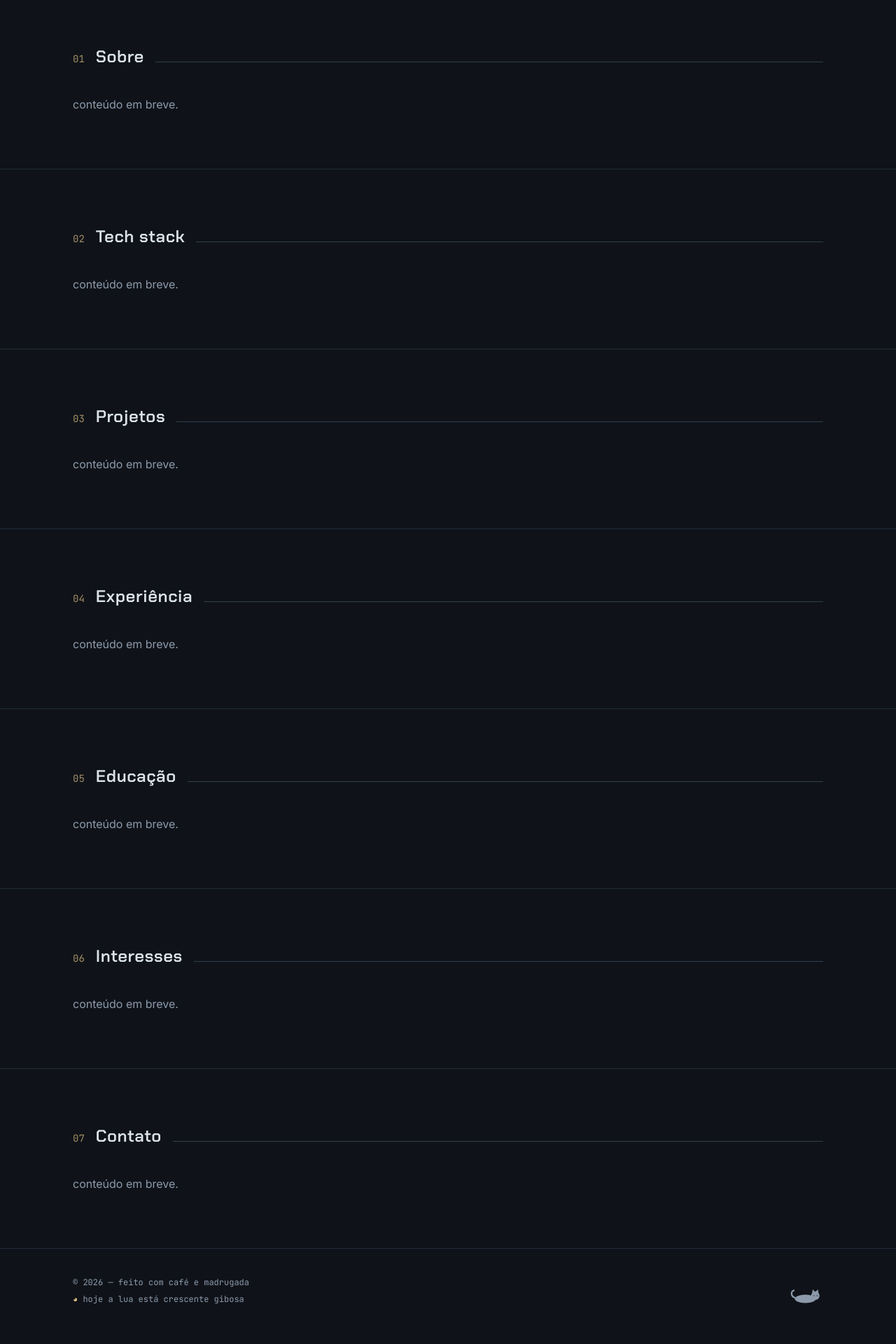
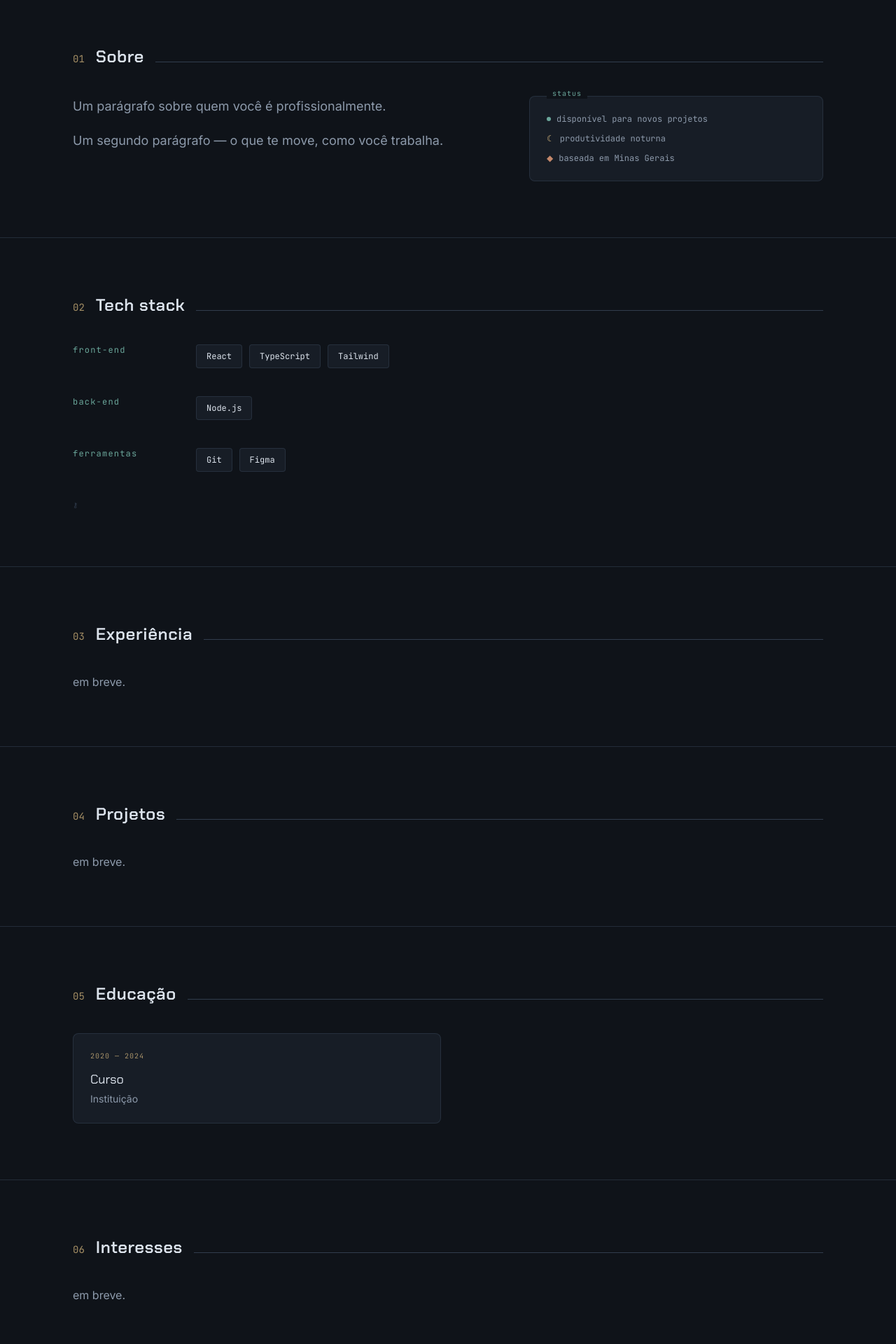
Before and after one commit to gabi-gms/myportfolio, a React app: page / in a window 1280 px wide. Shown: the part 640-2560 px from the top of the page at 70% size. Built offline with nearby package versions, Linux system fonts and the light colour scheme; the HTML template or start-up script is replaced by a standard one.

Commit message:
feat(sections): add about, tech stack and education sections

```diff
--- a/src/App.tsx
+++ b/src/App.tsx
@@ -3,8 +3,11 @@ import Navbar from './components/Navbar';
 import Header from './components/Header';
 import Footer from './components/Footer';
 import Section from './components/Section';
-import { navItems } from './data/navigation';
 import { printConsoleEgg } from './utils/consoleEgg';
+
+import About from './sections/About';
+import TechStack from './sections/TechStack';
+import Education from './sections/Education';
 
 export default function App() {
   useEffect(() => {
@@ -18,16 +21,33 @@ export default function App() {
       <main id="top">
         <Header />
 
-        {navItems.map((item, i) => (
-          <Section
-            key={item.id}
-            id={item.id}
-            index={String(i + 1).padStart(2, '0')}
-            title={item.label}
-          >
-            <p className="text-moon-muted">conteúdo em breve.</p>
-          </Section>
-        ))}
+        <Section id="about" index="01" title="Sobre">
+          <About />
+        </Section>
+
+        <Section id="tech" index="02" title="Tech stack">
+          <TechStack />
+        </Section>
+
+        <Section id="experience" index="03" title="Experiência">
+          <p className="text-moon-muted">em breve.</p>
+        </Section>
+
+        <Section id="projects" index="04" title="Projetos">
+          <p className="text-moon-muted">em breve.</p>
+        </Section>
+
+        <Section id="education" index="05" title="Educação">
+          <Education />
+        </Section>
+
+        <Section id="interests" index="06" title="Interesses">
+          <p className="text-moon-muted">em breve.</p>
+        </Section>
+
+        <Section id="contact" index="07" title="Contato">
+          <p className="text-moon-muted">em breve.</p>
+        </Section>
       </main>
 
       <Footer />
--- a/src/sections/About.tsx
+++ b/src/sections/About.tsx
@@ -0,0 +1,35 @@
+import { about } from '../data/content';
+
+export default function About() {
+  return (
+    <div className="grid gap-10 lg:grid-cols-[1.4fr_1fr] lg:gap-16">
+      <div className="space-y-5 text-lg leading-relaxed text-moon-muted">
+        <p>{about.intro}</p>
+        <p>{about.detail}</p>
+      </div>
+
+      <aside className="relative rounded-lg border border-edge/60 bg-surface p-6">
+        <span
+          className="absolute -top-3 left-6 bg-bg px-2 font-mono text-[10px] tracking-widest text-crt"
+          aria-hidden="true"
+        >
+          status
+        </span>
+        <ul className="space-y-3 font-mono text-xs text-moon-muted">
+          <li className="flex items-center gap-2">
+            <span className="h-1.5 w-1.5 rounded-full bg-crt" aria-hidden="true" />
+            disponível para novos projetos
+          </li>
+          <li className="flex items-center gap-2">
+            <span className="text-luna" aria-hidden="true">☾</span>
+            produtividade noturna
+          </li>
+          <li className="flex items-center gap-2">
+            <span className="text-copper" aria-hidden="true">◆</span>
+            baseada em Minas Gerais
+          </li>
+        </ul>
+      </aside>
+    </div>
+  );
+}
--- a/src/sections/Education.tsx
+++ b/src/sections/Education.tsx
@@ -0,0 +1,25 @@
+import { education } from '../data/content';
+
+export default function Education() {
+  return (
+    <ul className="grid gap-5 md:grid-cols-2">
+      {education.map((item) => (
+        <li
+          key={`${item.institution}-${item.period}`}
+          className="rounded-lg border border-edge/60 bg-surface p-6 transition-colors hover:border-edge"
+        >
+          <p className="font-mono text-[10px] tracking-widest text-luna/70">
+            {item.period}
+          </p>
+          <h3 className="mt-3 font-display text-lg">{item.degree}</h3>
+          <p className="mt-1 text-sm text-moon-muted">{item.institution}</p>
+          {item.note && (
+            <p className="mt-3 text-sm leading-relaxed text-moon-muted">
+              {item.note}
+            </p>
+          )}
+        </li>
+      ))}
+    </ul>
+  );
+}
--- a/src/sections/TechStack.tsx
+++ b/src/sections/TechStack.tsx
@@ -0,0 +1,54 @@
+import { useState } from 'react';
+import { techs } from '../data/content';
+import type { TechItem } from '../data/types';
+
+const LABELS: Record<TechItem['category'], string> = {
+  front: 'front-end',
+  back: 'back-end',
+  tools: 'ferramentas',
+  learning: 'aprendendo',
+};
+
+const ORDER: TechItem['category'][] = ['front', 'back', 'tools', 'learning'];
+
+export default function TechStack() {
+  const [foundKey, setFoundKey] = useState(false);
+
+  const grouped = ORDER.map((category) => ({
+    category,
+    items: techs.filter((tech) => tech.category === category),
+  })).filter((group) => group.items.length > 0);
+
+  return (
+    <div className="space-y-10">
+      {grouped.map(({ category, items }) => (
+        <div key={category} className="grid gap-4 sm:grid-cols-[10rem_1fr]">
+          <h3 className="font-mono text-xs tracking-widest text-crt">
+            {LABELS[category]}
+          </h3>
+          <ul className="flex flex-wrap gap-2.5">
+            {items.map((tech) => (
+              <li
+                key={tech.name}
+                className="rounded border border-edge/60 bg-surface px-3.5 py-2 font-mono text-xs text-moon transition-colors hover:border-luna/40 hover:text-luna"
+              >
+                {tech.name}
+              </li>
+            ))}
+          </ul>
+        </div>
+      ))}
+
+      <button
+        onClick={() => setFoundKey(true)}
+        className="group flex items-center gap-2 font-mono text-[10px] text-edge transition-colors hover:text-copper"
+        aria-label="chave escondida"
+      >
+        <span aria-hidden="true">⚷</span>
+        <span className="opacity-0 transition-opacity group-hover:opacity-100">
+          {foundKey ? 'chave de cobre obtida' : 'pegar'}
+        </span>
+      </button>
+    </div>
+  );
+}
```
